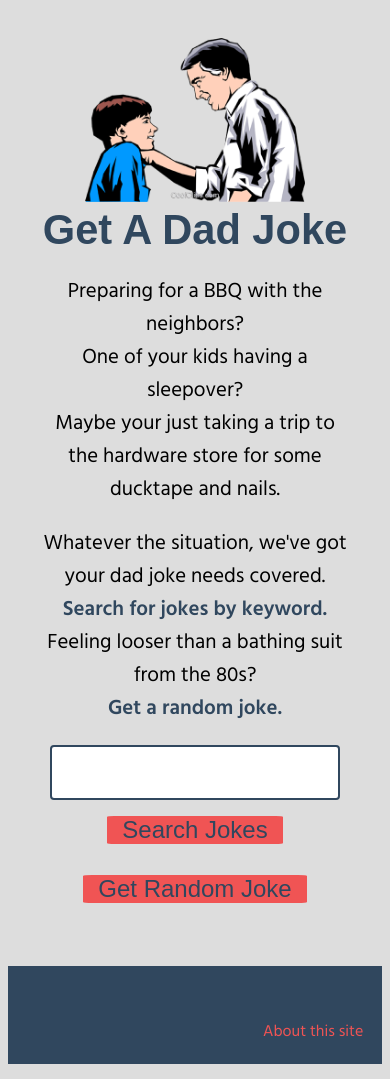
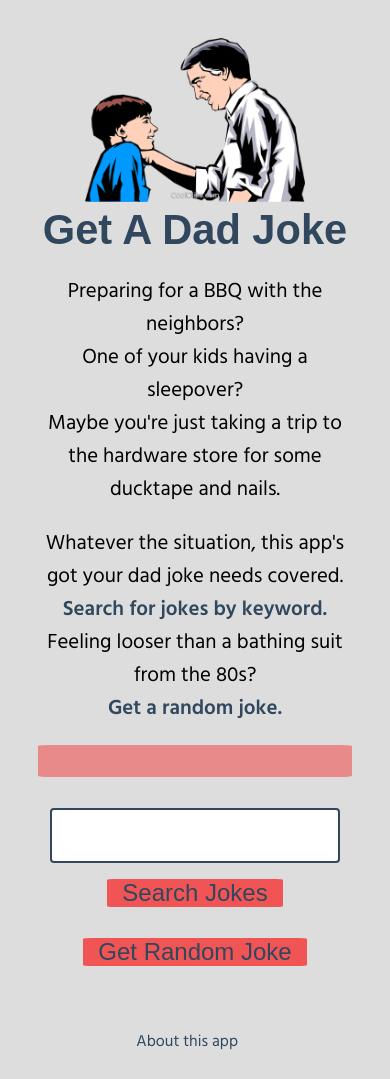
Before and after one commit to SamanthaSolomon/Get-A-Dad-Joke, a React (Create React App) app: page /joke in a window 390 px wide. Built offline with nearby package versions, Linux system fonts and the light colour scheme; a web font is replaced by a local one.

Commit message:
mobile styles complete

```diff
--- a/src/App.css
+++ b/src/App.css
@@ -13,10 +13,6 @@
 .app__background{
   background-color: var(--bg-color);
   padding: 8% 8% 0
-}
-
-.app__footer{
-  background-color: var(--primary-color);
 }
 
 a{
@@ -58,20 +54,20 @@
 /* Footer Component */
 
 .footer{
-  padding: 10% 5% 5% 0%
+  padding: 5% 5% 5% 0%
 }
 
 .footer__nav{
   font-family: var(--para-font);
-  color: var(--link-color);
-  text-align: right;
+  color: var(--primary-color);
+  text-align: center;
   margin-bottom: 0;
   font-weight: lighter;
   font-size: 1rem;
 }
 
 .footer__nav:hover{
-  color: var(--bg-color);
+  color: var(--link-color);
 }
 
 /* Form Component */
@@ -138,6 +134,9 @@
 /* Joke Component */
 .joke{
   margin-bottom: 10%;
+  background-color: rgba(240, 84, 84, 0.6);
+  padding: 5%;
+  border-radius: 4%;
 }
 
 .joke__searched{
@@ -160,3 +159,20 @@
   margin-top: 0;
   padding-top: 0;
 }
+
+/* About Component */
+.about__p{
+  font-family: var(--para-font);
+  color: var(--para-font);
+  font-size: 1rem;
+  text-align: center;
+}
+
+.about__p a{
+  color: var(--primary-color);
+  font-weight: bold;
+}
+
+.about__p a:hover{
+  color: var(--link-color)
+}
--- a/src/App.js
+++ b/src/App.js
@@ -5,7 +5,6 @@
 import './App.css';
 
 //Components
-import Footer from "./Components/Footer"
 import Header from "./Components/Header"
 
 //Pages
@@ -27,9 +26,6 @@
                   }}/>
         </Switch>
       </div>
-      <div className="app__footer">
-        <Footer />
-      </div>
     </div>
   );
 }
--- a/src/Components/Footer.js
+++ b/src/Components/Footer.js
@@ -5,7 +5,7 @@
     return(
         <div className="footer">
             <Link to="/About">
-                <h3 className="footer__nav">About this site</h3>
+                <h3 className="footer__nav">About this app</h3>
             </Link>
         </div>
     )
--- a/src/Pages/About.js
+++ b/src/Pages/About.js
@@ -2,8 +2,8 @@
 
 const About = ()=> {
     return(
-        <div>
-            About Page
+        <div className="about">
+            <p className="about__p">This app is created with the <a href="https://icanhazdadjoke.com/api" target="_blank">icanhazdadjoke API</a> and React. Styling uses CSS custom properties (variables) and the Block, Element, Modifier (BEM) methodology. It was built by Samantha Solomon. See more of Samantha's work on <a href="https://github.com/SamanthaSolomon" target="_blank">GitHub</a> and her <a href="https://samanthasolomon.github.io/" target="_blank">website.</a></p>
         </div>
     )
 }
--- a/src/Pages/Main.js
+++ b/src/Pages/Main.js
@@ -7,6 +7,7 @@
 //components
 import SearchForm from "../Components/SearchForm"
 import RandomButton from "../Components/RandomButton"
+import Footer from "../Components/Footer"
 
 //pages
 import Joke from "./Joke"
@@ -39,13 +40,26 @@
 
     return(
         <div>
-            <p className="para">Preparing for a BBQ with the neighbors?<br></br> One of your kids having a sleepover? <br></br>Maybe your just taking a trip to the hardware store for some ducktape and nails. <br></br></p>
-            <p className="para">Whatever the situation, we've got your dad joke needs covered. <span class="para__emphasis">Search for jokes by keyword.</span> <br></br>Feeling looser than a bathing suit from the 80s? <br></br><span class="para__emphasis">Get a random joke.</span></p>
-            <SearchForm jokeSearch={getSearched}/>
-            <RandomButton jokeRandom={getRandom} history={props.history}/>
+            <p className="para">
+            Preparing for a BBQ with the neighbors?
+            <br></br>
+            One of your kids having a sleepover?
+            <br></br>
+            Maybe you're just taking a trip to the hardware store for some ducktape and nails.
+            <br></br>
+            </p>
+            <p className="para">Whatever the situation, this app's got your dad joke needs covered.<span class="para__emphasis"> Search for jokes by keyword.</span>
+            <br></br>
+            Feeling looser than a bathing suit from the 80s? <br></br>
+            <span class="para__emphasis">Get a random joke.</span></p>
             <Route path="/joke" render={(renderProps) => {
                 return <Joke {...renderProps} randomJoke={randomJoke} searchJoke={searchJoke}/>
                 }}/>
+            <SearchForm jokeSearch={getSearched}/>
+            <RandomButton jokeRandom={getRandom} history={props.history}/>
+            <div className="app__footer">
+              <Footer />
+            </div>
         </div>
     )
 }
```
Also changed, not shown: 1 other file (tests, documents, lock files or other folders).
